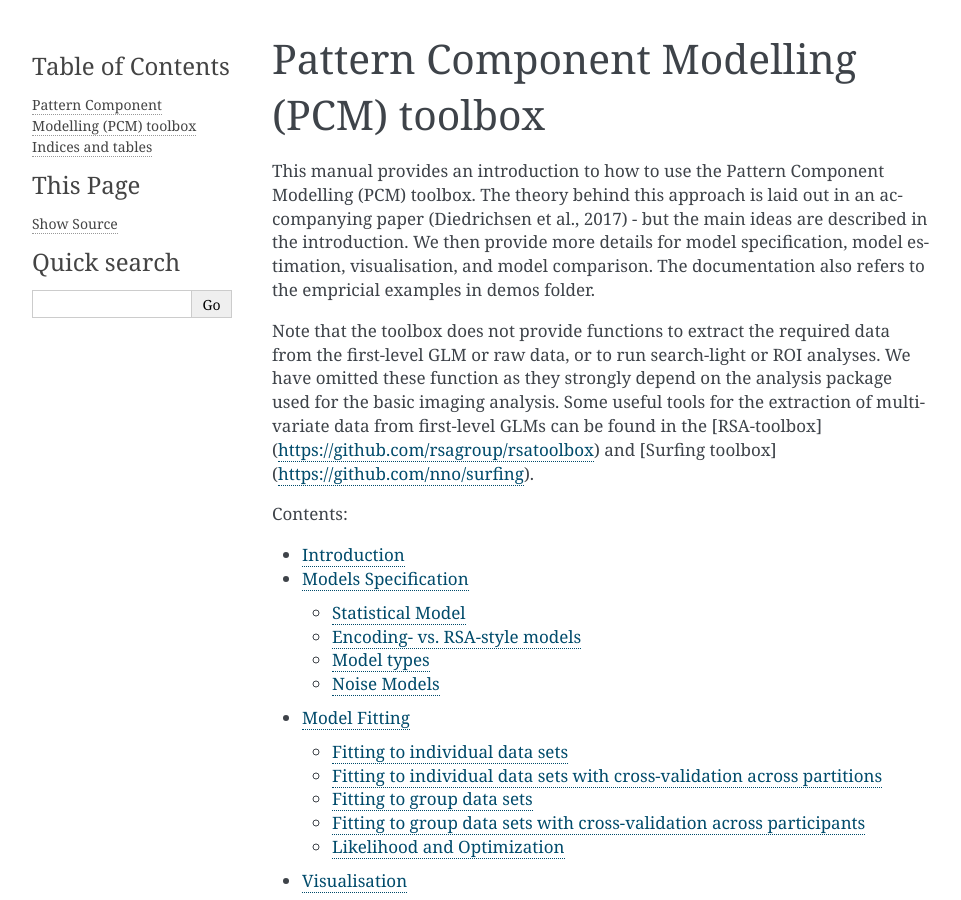
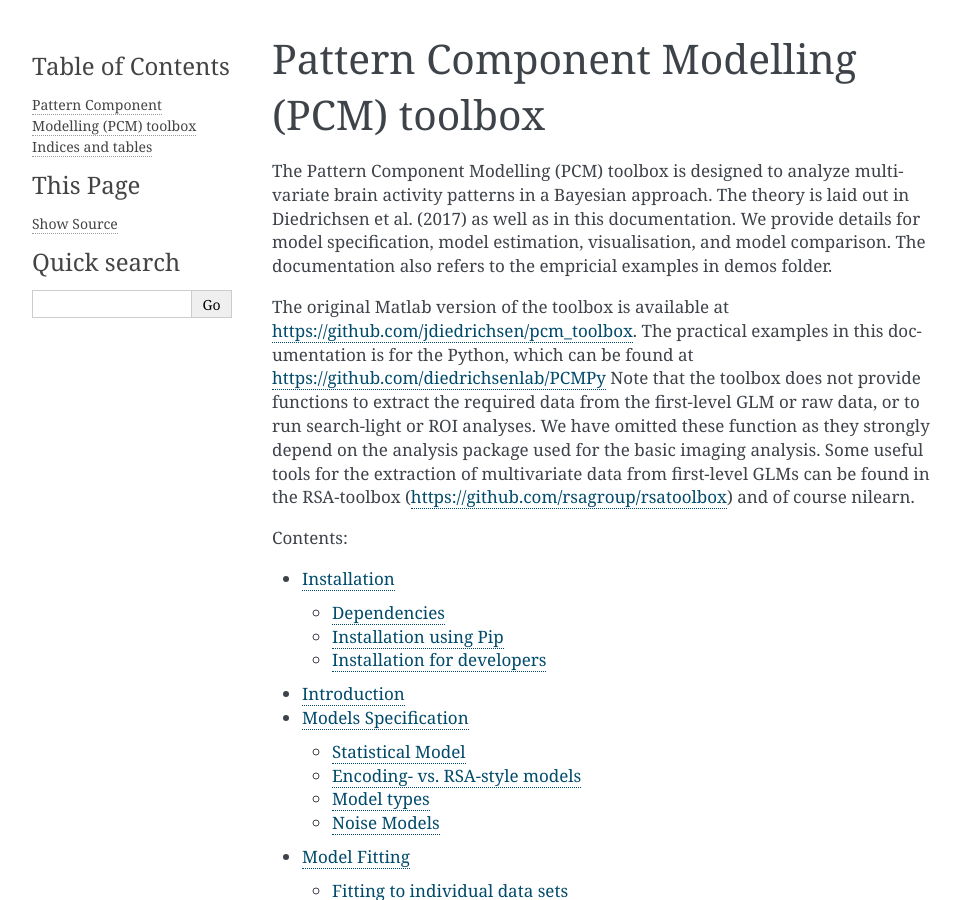
Before and after one commit to DiedrichsenLab/PcmPy, a Sphinx documentation site: the page built from docs/source/index.rst, in a window 1280 px wide and 900 px high. Shown: the whole window, without its empty margins (148-1109 px from the left). Built offline with Sphinx 7.4.7, drawn with Linux system fonts in a browser that asks for light colours.

Commit message:
Documentation update

```diff
--- a/docs/source/index.rst
+++ b/docs/source/index.rst
@@ -2,14 +2,16 @@
 
 Pattern Component Modelling (PCM) toolbox
 =========================================
-This manual provides an introduction to how to use the Pattern Component Modelling (PCM) toolbox. The theory behind this approach is laid out in an accompanying paper (Diedrichsen et al., 2017) - but the main ideas are described in the introduction. We then provide more details for model specification, model estimation, visualisation, and model comparison. The documentation also refers to the empricial examples in demos folder.
+The Pattern Component Modelling (PCM) toolbox is designed to analyze multivariate brain activity patterns in a Bayesian approach. The theory is laid out in Diedrichsen et al. (2017) as well as in this documentation. We provide details for model specification, model estimation, visualisation, and model comparison. The documentation also refers to the empricial examples in demos folder.
 
-Note that the toolbox does not provide functions to extract the required data from the first-level GLM or raw data, or to run search-light or ROI analyses. We have omitted these function as they strongly depend on the analysis package used for the basic imaging analysis. Some useful tools for the extraction of multivariate data from  first-level GLMs can be found in the [RSA-toolbox](https://github.com/rsagroup/rsatoolbox) and [Surfing toolbox](https://github.com/nno/surfing).
+The original Matlab version of the toolbox is available at https://github.com/jdiedrichsen/pcm_toolbox. The practical examples in this documentation is for the Python, which can be found at https://github.com/diedrichsenlab/PCMPy
+Note that the toolbox does not provide functions to extract the required data from the first-level GLM or raw data, or to run search-light or ROI analyses. We have omitted these function as they strongly depend on the analysis package used for the basic imaging analysis. Some useful tools for the extraction of multivariate data from  first-level GLMs can be found in the RSA-toolbox (https://github.com/rsagroup/rsatoolbox) and of course nilearn.
 
 .. toctree::
    :maxdepth: 2
    :caption: Contents:
 
+   installation.rst
    introduction.rst
    model.rst
    fitting.rst
```
Also changed, not shown: docs/source/installation.rst (added, +32 -0 lines), 1 other file.
